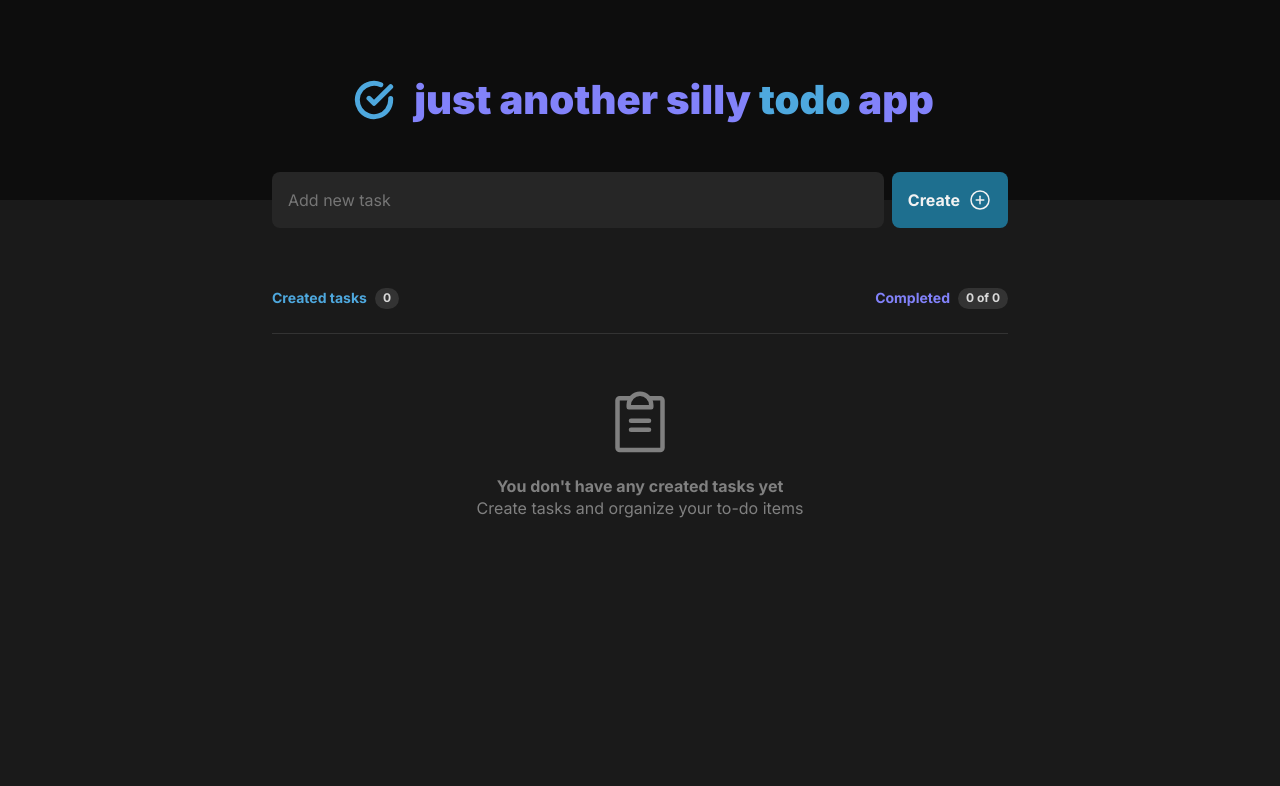
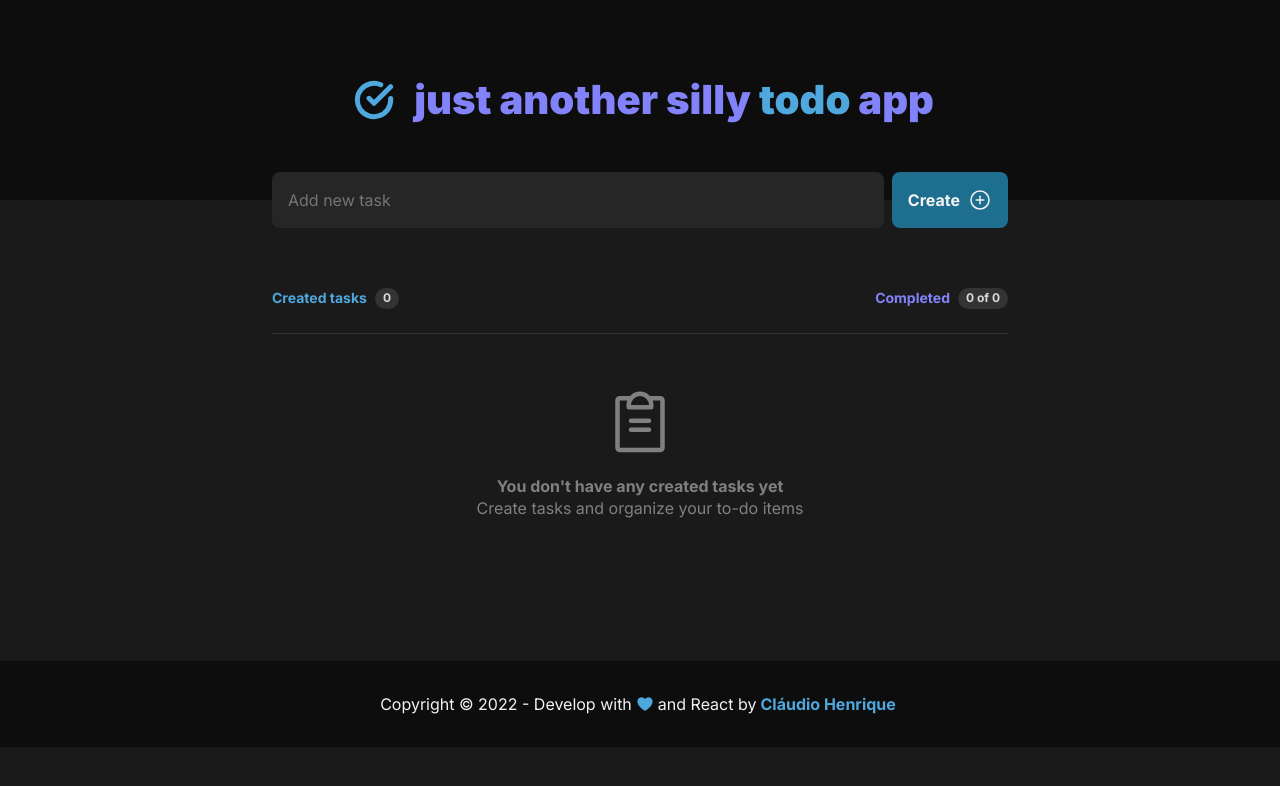
Before and after one commit to claudiohenrique-dev/jasta, a React (Vite) app: page / in a window 1280 px wide. Shown: the top 786 px of the page. Built offline with nearby package versions, Linux system fonts and the light colour scheme.

Commit message:
chore: add footer component

```diff
--- a/package.json
+++ b/package.json
@@ -1,5 +1,5 @@
 {
-  "name": "todo-list",
+  "name": "jasta",
   "private": true,
   "version": "0.0.0",
   "type": "module",
--- /dev/null
+++ b/src/components/Footer/index.tsx
@@ -0,0 +1,19 @@
+import { Heart } from 'phosphor-react'
+import { useTheme } from 'styled-components'
+
+import { FooterContainer } from './styles'
+
+export function Footer() {
+  const { colors } = useTheme()
+
+  const year = new Date().getFullYear()
+
+  return (
+    <FooterContainer>
+      <p>
+        Copyright &copy; {year} - Develop with <Heart color={colors.blue} size={18} weight='fill' /> and React by
+        <a href='https://claudiohenrique.vercel.app'> Cláudio Henrique</a>
+      </p>
+    </FooterContainer>
+  )
+}
--- /dev/null
+++ b/src/components/Footer/styles.ts
@@ -0,0 +1,28 @@
+import styled from 'styled-components'
+
+export const FooterContainer = styled.footer`
+  align-items: center;
+  display: flex;
+  background: ${({ theme }) => theme.colors['gray-700']};
+  justify-content: center;
+  padding: 2rem 0;
+  width: 100%;
+
+  p {
+    align-items: center;
+    display: flex;
+    justify-content: center;
+
+    svg {
+      margin: 0 4px;
+    }
+  }
+
+  a:visited,
+  a {
+    color: ${({ theme }) => theme.colors.blue};
+    font-weight: bold;
+    text-decoration: none;
+    margin: 0 4px;
+  }
+`
--- a/src/layouts/DefaultLayout/index.tsx
+++ b/src/layouts/DefaultLayout/index.tsx
@@ -1,6 +1,7 @@
 import { Outlet } from 'react-router-dom'
 
 import { Header } from '@/components/Header'
+import { Footer } from '@/components/Footer'
 
 import { LayoutContainer } from './styles'
 
@@ -9,6 +10,7 @@ export function DefaultLayout() {
     <LayoutContainer>
       <Header />
       <Outlet />
+      <Footer />
     </LayoutContainer>
   )
 }
--- a/src/pages/Home/index.tsx
+++ b/src/pages/Home/index.tsx
@@ -7,9 +7,9 @@ import { ClipboardText, PlusCircle } from 'phosphor-react'
 import { Input } from '@/components/Input'
 import { Button } from '@/components/Button'
 import { TaskItem } from '@/components/TaskItem'
+import { ITask } from '@/components/TaskItem/types'
 
 import { HomeContainer, NewTaskForm, TasksContainer, TasksHeader, TasksList, TasksListEmpty } from './styles'
-import { ITask } from '@/components/TaskItem/types'
 
 const LOCAL_STORAGE_KEY = 'jasta:savedTasks'
 
--- a/src/pages/Home/styles.ts
+++ b/src/pages/Home/styles.ts
@@ -13,7 +13,7 @@ export const NewTaskForm = styled.form`
 `
 
 export const TasksContainer = styled.main`
-  height: 50vh;
+  /* height: 50vh; */
   width: 100%;
 `
 
--- a/src/styles/global.ts
+++ b/src/styles/global.ts
@@ -18,7 +18,7 @@ export const GlobalStyle = createGlobalStyle`
     -webkit-font-smoothing: antialiased;
   }
 
-  body, input, textarea, button {
+  body, input, textarea, button, a {
     border: 0;
     font-family: 'Inter', sans-serif;
     font-size: 1rem;
```
